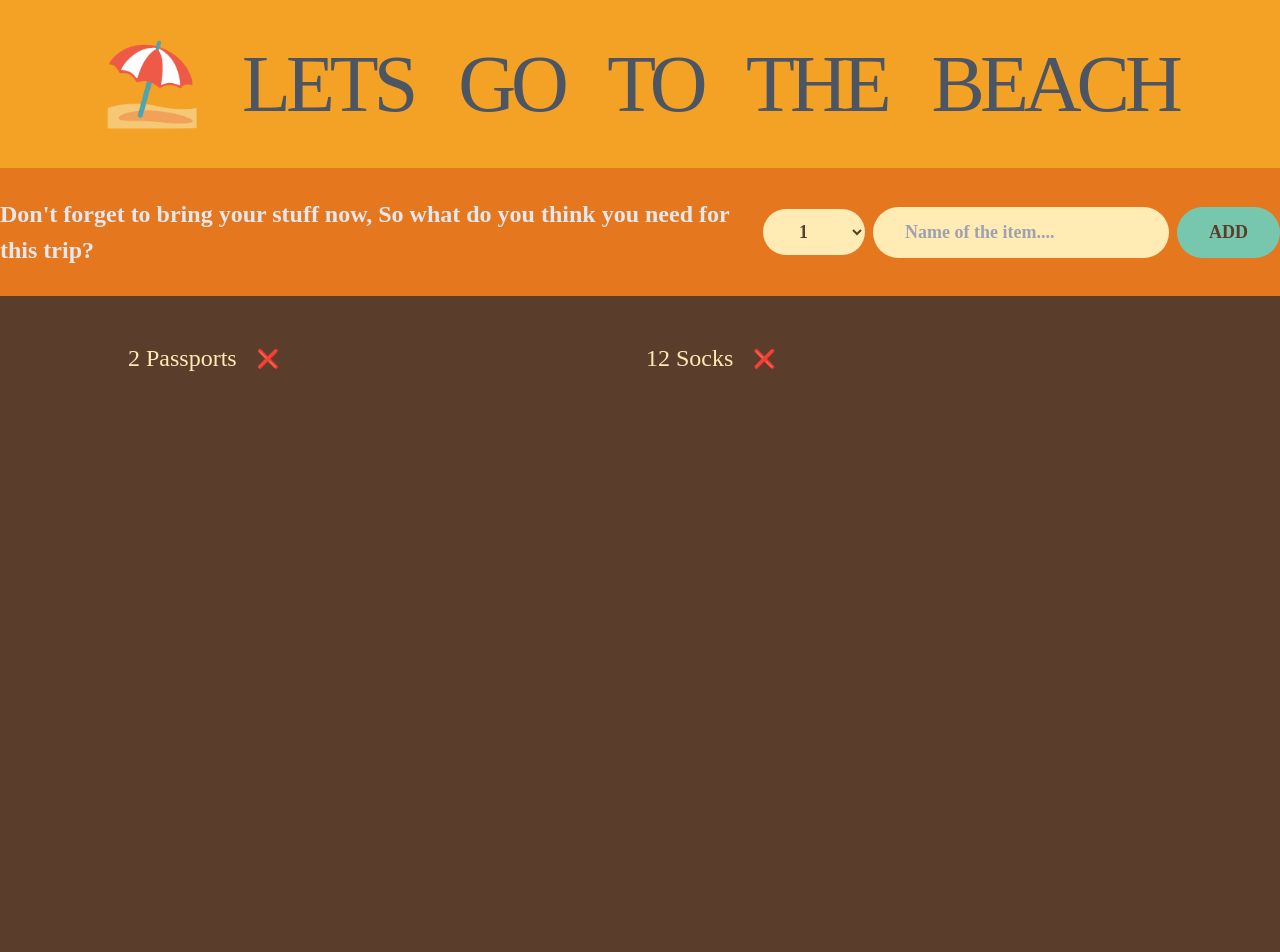
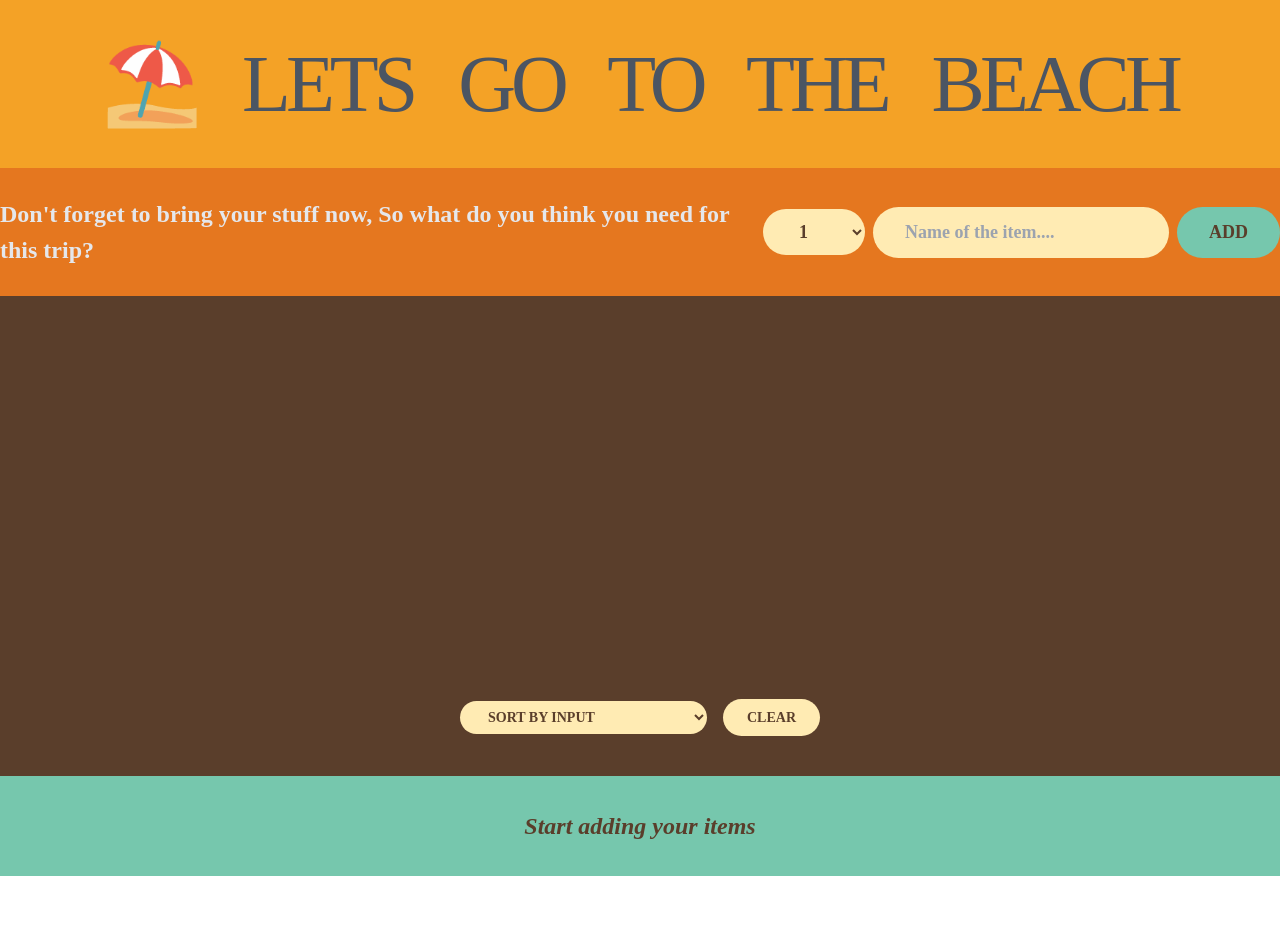
Before and after one commit to FahimOrko/Ultimate-React-Course-Code-Snipetes, a React (Create React App) app: page / in a window 1280 px wide. Shown: the top 952 px of the page. After the commit the page ends 876 px from the top, so only its background shows below. Built offline with nearby package versions, Linux system fonts and the light colour scheme.

Commit message:
more updates

```diff
--- a/src/App.jsx
+++ /dev/null
@@ -1,23 +0,0 @@
-import React from "react";
-import Logo from "./Logo";
-import From from "./From";
-import PackingList from "./PackingList";
-import Footer from "./Footer";
-
-const initialItems = [
-  { id: 1, description: "Passports", quantity: 2, packed: false },
-  { id: 2, description: "Socks", quantity: 12, packed: false },
-];
-
-const App = () => {
-  return (
-    <>
-      <Logo />
-      <From />
-      <PackingList items={initialItems} />
-      <Footer />
-    </>
-  );
-};
-
-export default App;
--- a/src/Footer.jsx
+++ /dev/null
@@ -1,11 +0,0 @@
-import React from "react";
-
-const Footer = () => {
-  return (
-    <footer>
-      <em>Some thing</em>
-    </footer>
-  );
-};
-
-export default Footer;
--- a/src/Item.jsx
+++ /dev/null
@@ -1,10 +0,0 @@
-export const Item = (props) => {
-  return (
-    <li>
-      <span>
-        {props.item.quantity} {props.item.description}
-      </span>
-      <button>❌</button>
-    </li>
-  );
-};
--- a/src/PackingList.jsx
+++ /dev/null
@@ -1,16 +0,0 @@
-import React from "react";
-import { Item } from "./Item";
-
-const PackingList = (props) => {
-  return (
-    <div className="list h-screen">
-      <ul>
-        {props.items.map((e) => (
-          <Item item={e} key={e.id} />
-        ))}
-      </ul>
-    </div>
-  );
-};
-
-export default PackingList;
--- /dev/null
+++ b/src/components/App.jsx
@@ -0,0 +1,50 @@
+import React, { useState } from "react";
+import Logo from "./Logo";
+import From from "./From";
+import PackingList from "./PackingList";
+import Footer from "./Footer";
+
+const App = () => {
+  const [items, setItem] = useState([]);
+
+  const onClear = () => {
+    const confirm = window.confirm("Are you sure you want to clear the list ?");
+    confirm && setItem([]);
+  };
+
+  const onClick = (item) => {
+    setItem((i) => [...i, item]);
+  };
+
+  const handleDeleteItem = (id) => {
+    setItem((items) => {
+      return items.filter((item) => item.id !== id);
+    });
+  };
+
+  const handleChecked = (id) => {
+    setItem((items) =>
+      items.map((item) =>
+        item.id === id ? { ...item, packed: !item.packed } : item
+      )
+    );
+  };
+
+  // console.log(items, "items here");
+
+  return (
+    <>
+      <Logo />
+      <From onClick={onClick} />
+      <PackingList
+        items={items}
+        handleDeleteItem={handleDeleteItem}
+        handleChecked={handleChecked}
+        onClear={onClear}
+      />
+      <Footer items={items} />
+    </>
+  );
+};
+
+export default App;
--- /dev/null
+++ b/src/components/Footer.jsx
@@ -0,0 +1,35 @@
+import React from "react";
+
+const Footer = ({ items }) => {
+  if (items.length === 0)
+    return (
+      <footer className="stats">
+        <em>Start adding your items</em>
+      </footer>
+    );
+
+  const toatalItems = items.length;
+  const totalPackedItems = items.reduce(
+    (acc, curr) => acc + (curr.packed ? 1 : 0),
+    0
+  );
+  const percentage =
+    totalPackedItems > 0
+      ? Math.round((totalPackedItems / toatalItems) * 100)
+      : 0;
+
+  return (
+    <footer className="stats">
+      {percentage === 100 && toatalItems > 0 ? (
+        <em>You have packed eveything</em>
+      ) : (
+        <em>
+          Number of items in the cart is {toatalItems}, And the number of total
+          item packed is {totalPackedItems} ({percentage}%)
+        </em>
+      )}
+    </footer>
+  );
+};
+
+export default Footer;
--- a/src/From.jsx
+++ b/src/components/From.jsx
@@ -1,6 +1,6 @@
 import React, { useState } from "react";
 
-const From = () => {
+const From = ({ onClick }) => {
   const [description, setDescription] = useState("");
   const [quantity, setQuantity] = useState(1);
 
@@ -11,6 +11,7 @@ const From = () => {
 
     const newItem = { quantity, description, id: Date.now(), packed: false };
     console.log(newItem);
+    onClick(newItem);
     setDescription("");
     setQuantity(1);
   };
--- /dev/null
+++ b/src/components/Item.jsx
@@ -0,0 +1,22 @@
+export const Item = ({ item, onDelete, handleChecked }) => {
+  return (
+    <li>
+      <input
+        type="checkbox"
+        value={item.packed}
+        onClick={() => handleChecked(item.id)}
+      />
+      <span style={item.packed ? { textDecoration: "line-through" } : {}}>
+        {item.quantity} {item.description}
+      </span>
+      <button
+        onClick={() => {
+          // console.log(item.id);
+          return onDelete(item.id);
+        }}
+      >
+        ❌
+      </button>
+    </li>
+  );
+};
--- /dev/null
+++ b/src/components/PackingList.jsx
@@ -0,0 +1,48 @@
+import React, { useState } from "react";
+import { Item } from "./Item";
+
+const PackingList = ({ items, handleDeleteItem, handleChecked, onClear }) => {
+  // console.log(props, "on packing list props");
+  const [sortBy, setSortBy] = useState("input");
+
+  let sorteditems;
+
+  sortBy === "input" && (sorteditems = items);
+
+  sortBy === "desc" &&
+    (sorteditems = items
+      .slice()
+      .sort((a, b) => a.description.localeCompare(b.description)));
+
+  sortBy === "packed" &&
+    (sorteditems = items
+      .slice()
+      .sort((a, b) => Number(a.packed) - Number(b.packed)));
+
+  return (
+    <>
+      <div className="list h-">
+        <ul>
+          {sorteditems.map((item) => (
+            <Item
+              item={item}
+              key={item.id}
+              onDelete={handleDeleteItem}
+              handleChecked={handleChecked}
+            />
+          ))}
+        </ul>
+        <div className="actions">
+          <select value={sortBy} onChange={(e) => setSortBy(e.target.value)}>
+            <option value="input">Sort by input</option>
+            <option value="desc">Sort by description</option>
+            <option value="packed">Sort by packed status</option>
+          </select>
+          <button onClick={onClear}>Clear</button>
+        </div>
+      </div>
+    </>
+  );
+};
+
+export default PackingList;
--- a/src/index.css
+++ b/src/index.css
@@ -85,7 +85,7 @@ input {
   background-color: #5a3e2b;
   color: #ffebb3;
   padding: 4rem 0;
-
+  height: 60vh;
   display: flex;
   justify-content: space-between;
   flex-direction: column;
--- a/src/index.js
+++ b/src/index.js
@@ -1,7 +1,7 @@
 import React from "react";
 import ReactDOM from "react-dom/client";
 import "./index.css";
-import App from "./App.jsx";
+import App from "./components/App.jsx";
 
 const root = ReactDOM.createRoot(document.getElementById("root"));
 root.render(
```
Also changed, not shown: src/components/Logo.jsx (renamed from src/Logo.jsx).
